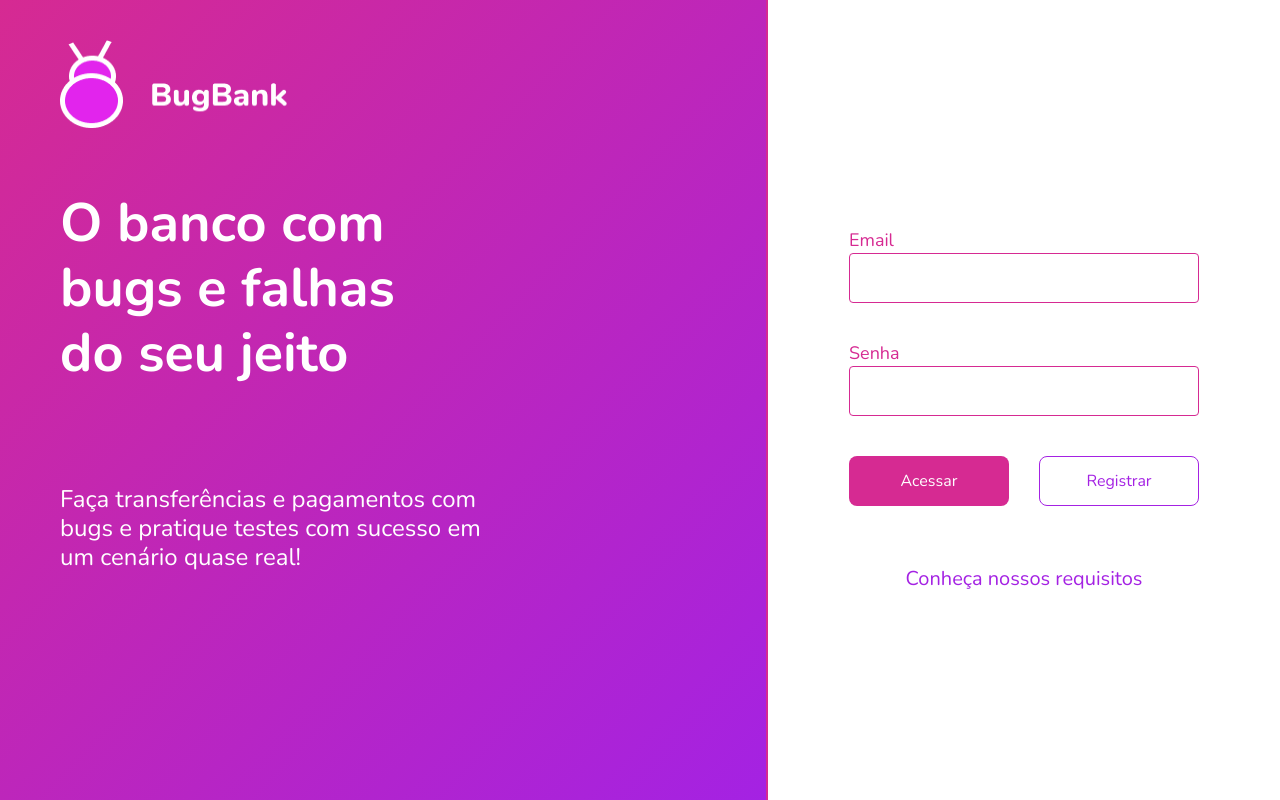
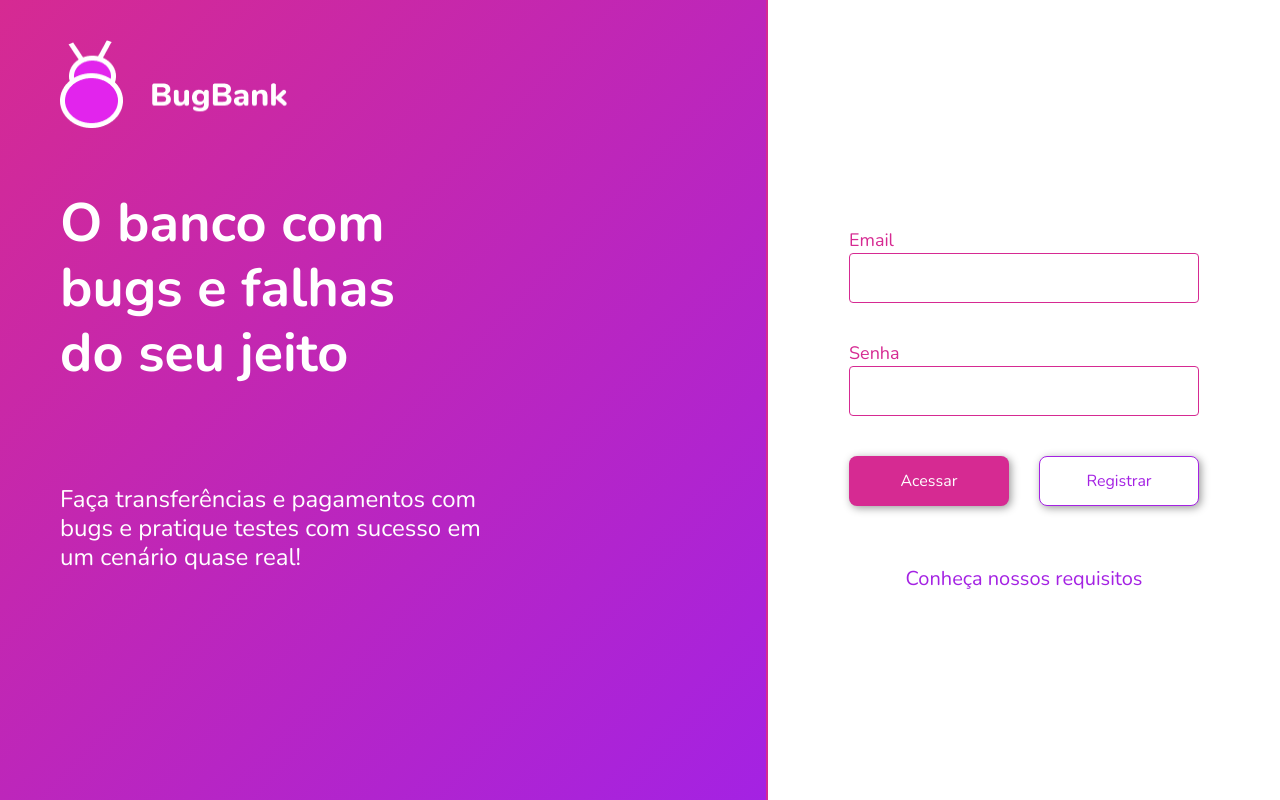
Before and after one commit to jhonatasmatos/bugbank-ui, a Next.js app: page / in a window 1280 px wide. Built offline with nearby package versions, Linux system fonts and the light colour scheme.

Commit message:
style: added drop-shadow in the buttons

```diff
--- a/src/pages/index.jsx
+++ b/src/pages/index.jsx
@@ -225,6 +225,7 @@ const Button = styled.a`
 
   color: ${(props) => props.theme.colors.white};
   background: ${(props) => props.theme.colors.primary};
+  filter: drop-shadow(2px 2px 4px rgba(0, 0, 0, 0.4));
 
   ${props => props.outline && css`
     color: ${(props) => props.theme.colors.secondary};
```
